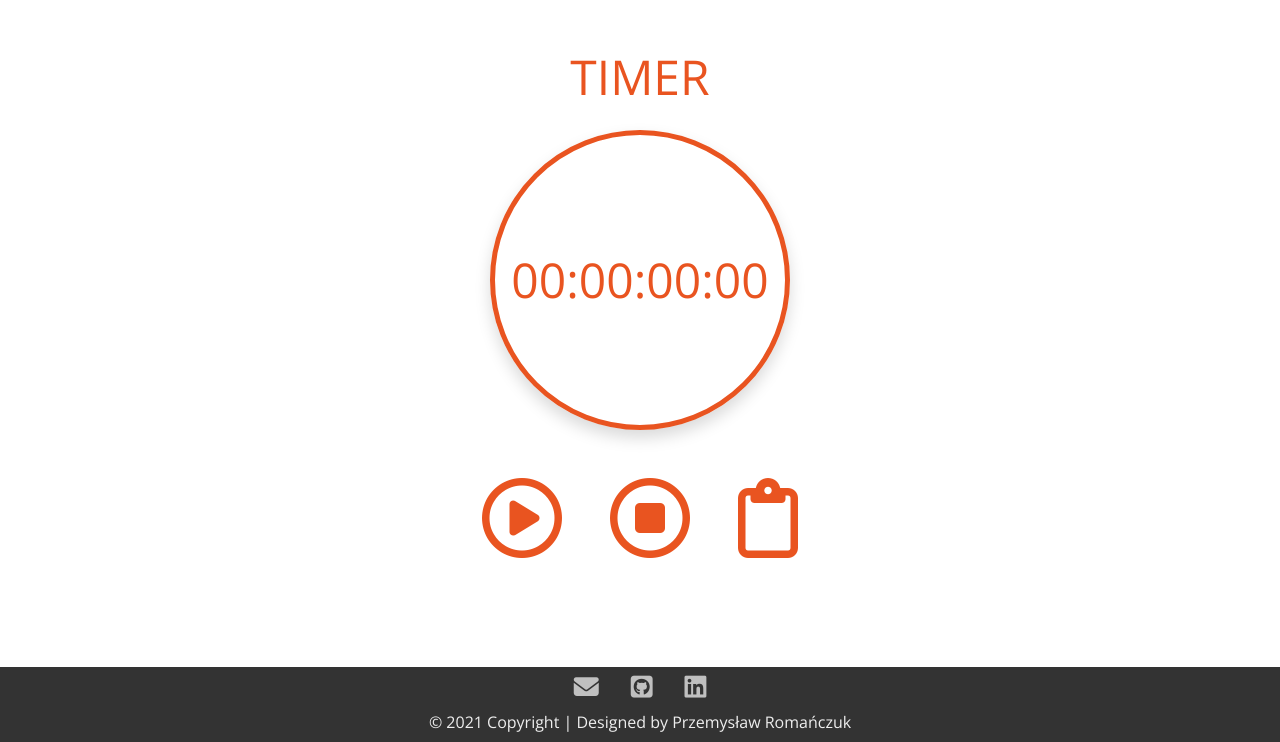
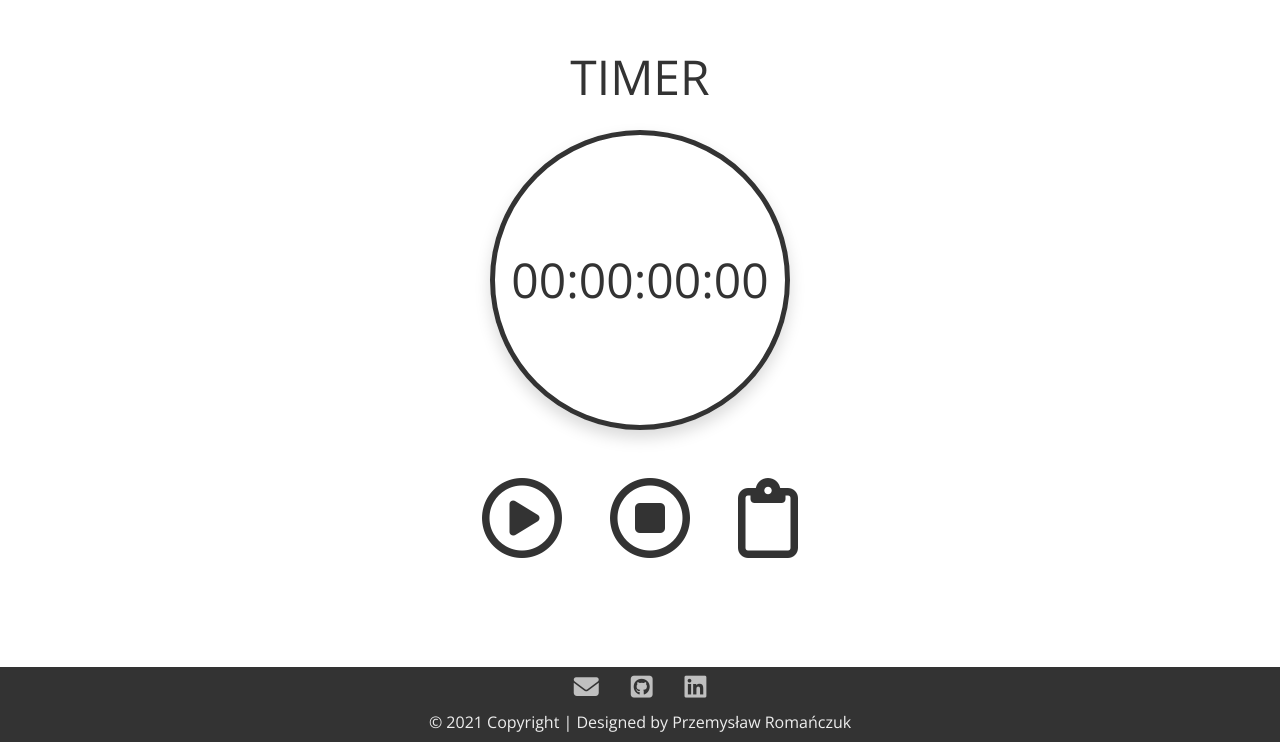
Before and after one commit to Gamattowicz/Timetracker_Flask, a Flask app: page / in a window 1280 px wide. Shown: the part 58-800 px from the top of the page. Run offline with Flask 2, Linux system fonts and the light colour scheme; the visitor is signed in with stand-in values (Sample User, id 1); some libraries are stand-ins or nearby versions.

Commit message:
change timer color

```diff
--- a/timetracker/static/style.css
+++ b/timetracker/static/style.css
@@ -1,11 +1,11 @@
 .far {
-    color: #e95420;
+    color: #333;
     font-size: 80px;
 }
 
 #watch, h1 {
     font-size: 48px;
-    color: #e95420;
+    color: #333;
 }
 
 #watch {
@@ -15,7 +15,7 @@
 .ring {
     height: 300px;
     width: 300px;
-    border: 5px solid #e95420;
+    border: 5px solid #333;
     border-radius: 50%;
 }
 
```
